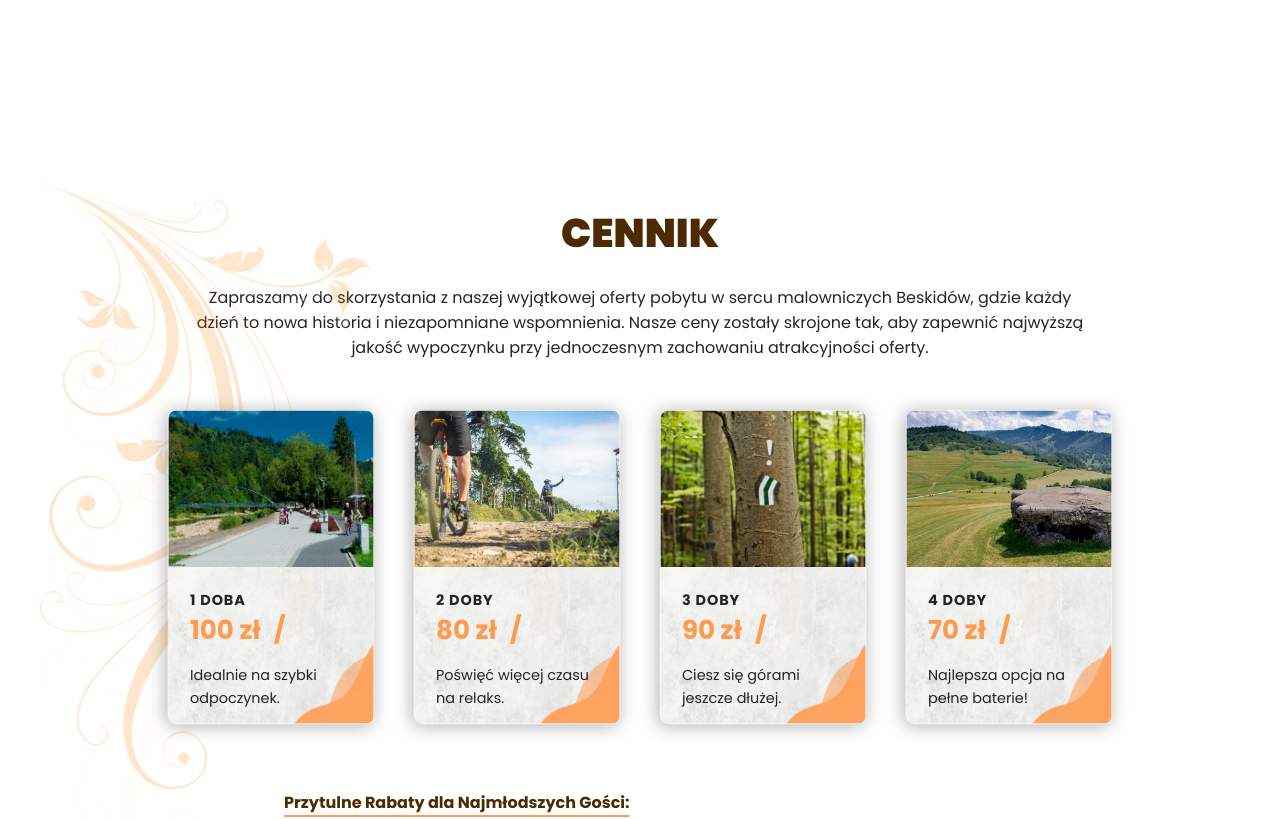
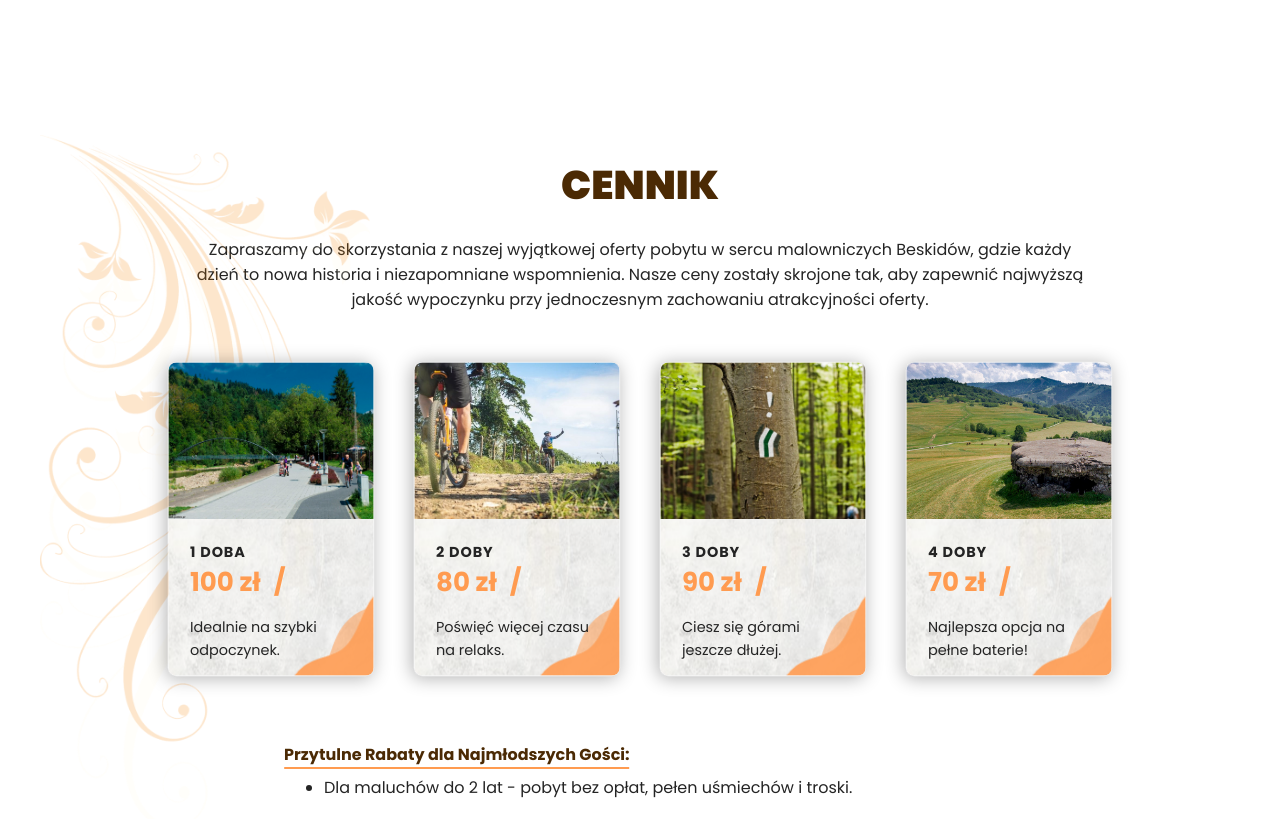
Before and after one commit to XPoweR29/beskidzka-kwatera, a React (Vite) app: page / in a window 1280 px wide. Shown: the part 2960-3779 px from the top of the page. Built offline with nearby package versions, Linux system fonts and the light colour scheme; some icons are missing.

Commit message:
Section padding corrected

```diff
--- a/src/components/Nav/Nav.tsx
+++ b/src/components/Nav/Nav.tsx
@@ -11,7 +11,7 @@ export const Nav = () => {
 	return (
 		<nav className={`${styles.nav} ${mobileMenuShown ? styles['activeMobileMenu'] : '' }`}>
 			<div className={styles.navbar_container}>
-				<a href='#' className={styles.logo}>
+				<a href='/' className={styles.logo}>
 					<img src={logo} />
 				</a>
 
--- a/src/components/SectionPricing/SectionPricing.module.scss
+++ b/src/components/SectionPricing/SectionPricing.module.scss
@@ -2,8 +2,7 @@
 @import '../../sass/colors';
 
 .pricing {
-	padding-top: 5em;
-	padding-bottom: 3em;
+	padding-top: 2em;
 	overflow-x: hidden;
 
 	.wrapper {
```
